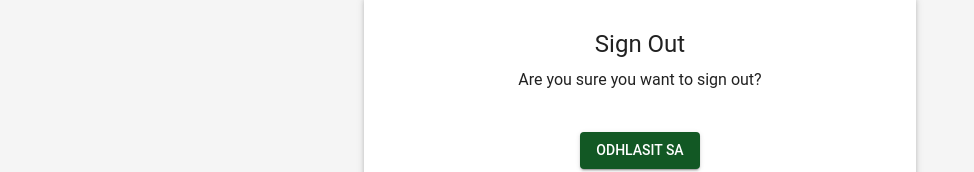
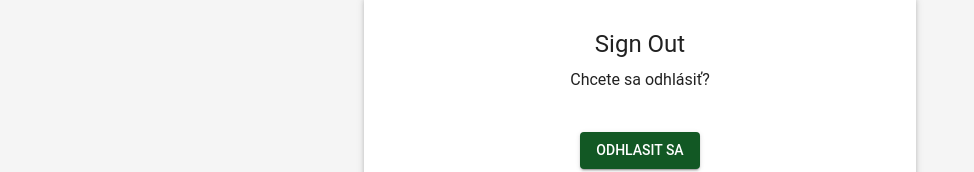
Before and after one commit to Detamcon/MojaApp, a Next.js app: page /auth/odhlasenie in a window 1280 px wide. Shown: the part 140-312 px from the top of the page, without its empty margins (0-974 px from the left). Built offline with nearby package versions, Linux system fonts and the light colour scheme; no server answers.

Commit message:
preklad oprava

```diff
--- a/src/app/auth/odhlasenie/page.tsx
+++ b/src/app/auth/odhlasenie/page.tsx
@@ -18,7 +18,7 @@ export default function SignOutPage() {
             Sign Out
           </Typography>
           <Typography variant="body1" align="center" sx={{ mb: 3 }}>
-            Are you sure you want to sign out?
+            Chcete sa odhlásiť?
           </Typography>
           <Button
             variant="contained"
```
